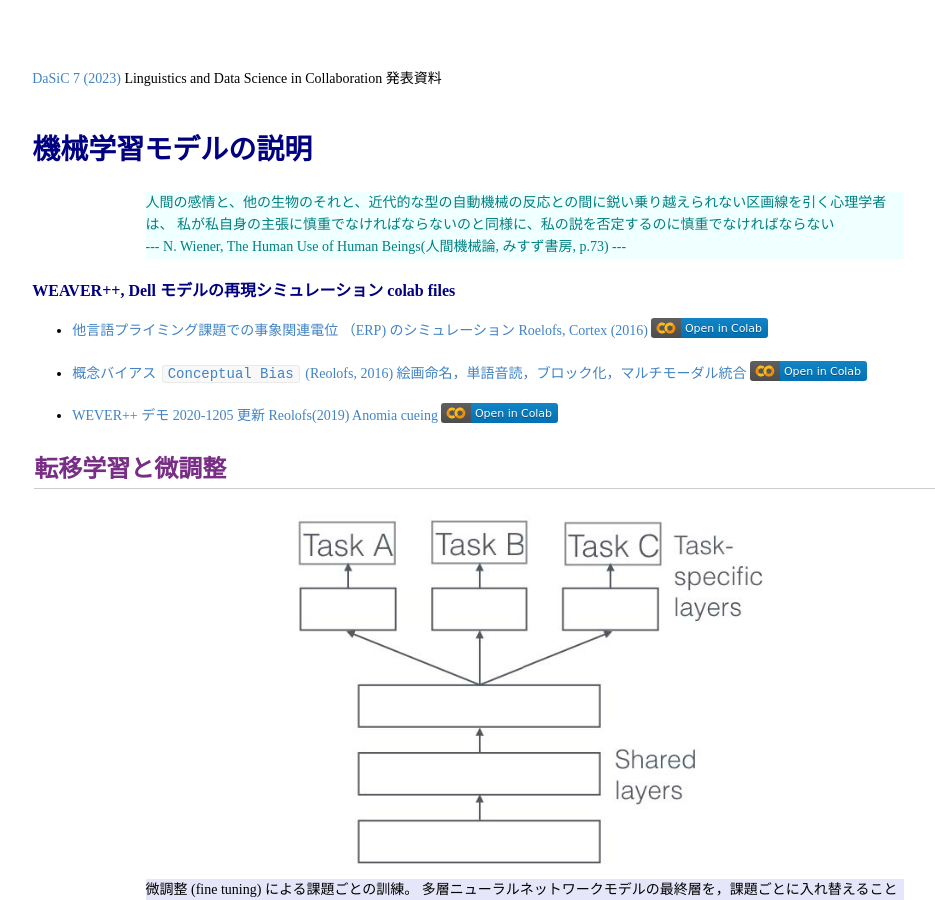
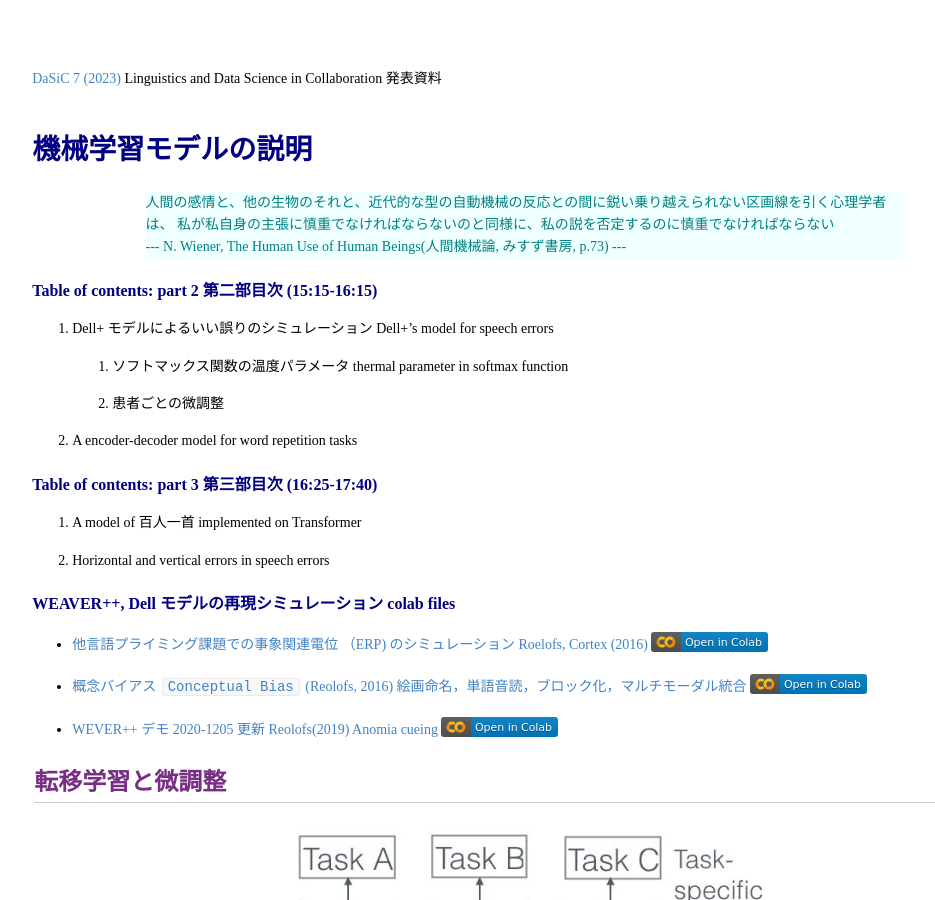
Before and after one commit to project-ccap/project-ccap.github.io, a Jekyll site: the page built from 2023DaSiC/2023asakawa_dasic2.md, in a window 1280 px wide and 900 px high. Shown: the whole window, without its empty margins (115-1050 px from the left). Built offline with Jekyll 4.4.1, drawn with Linux system fonts in a browser that asks for light colours.

Commit message:
Add files via upload

```diff
--- a/2023DaSiC/2023asakawa_dasic2.md
+++ b/2023DaSiC/2023asakawa_dasic2.md
@@ -18,6 +18,18 @@ codemirror_mime_type: text/x-cython
 私が私自身の主張に慎重でなければならないのと同様に、私の説を否定するのに慎重でなければならない <br/>
 --- N. Wiener, The Human Use of Human Beings(人間機械論, みすず書房, p.73) ---
 </div>
+
+#### Table of contents: part 2 第二部目次 (15:15-16:15)
+
+1. Dell+ モデルによるいい誤りのシミュレーション Dell+'s model for speech errors
+   1. ソフトマックス関数の温度パラメータ thermal parameter in softmax function
+   2. 患者ごとの微調整
+2. A encoder-decoder model for word repetition tasks
+
+#### Table of contents: part 3 第三部目次 (16:25-17:40)
+
+1. A model of 百人一首 implemented on Transformer
+2. Horizontal and vertical errors in speech errors
 
 #### WEAVER++, Dell モデルの再現シミュレーション colab files
 
```
Also changed, not shown: 2023DaSiC/2023asakawa_dasic3.md (+6 -0 lines), 2023DaSiC/index.md (+2 -2 lines).
